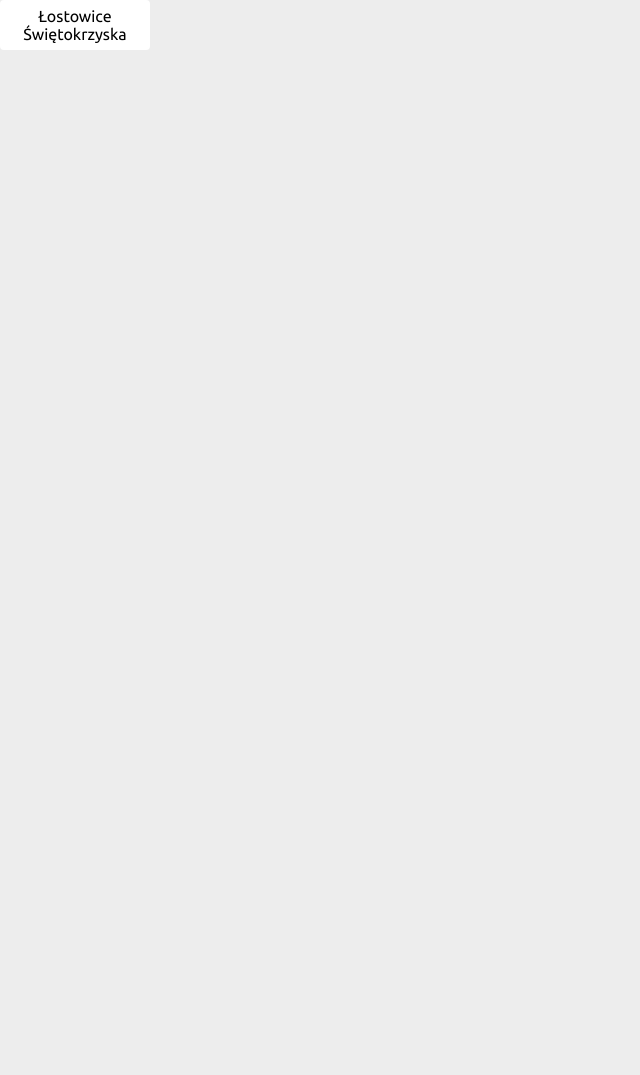
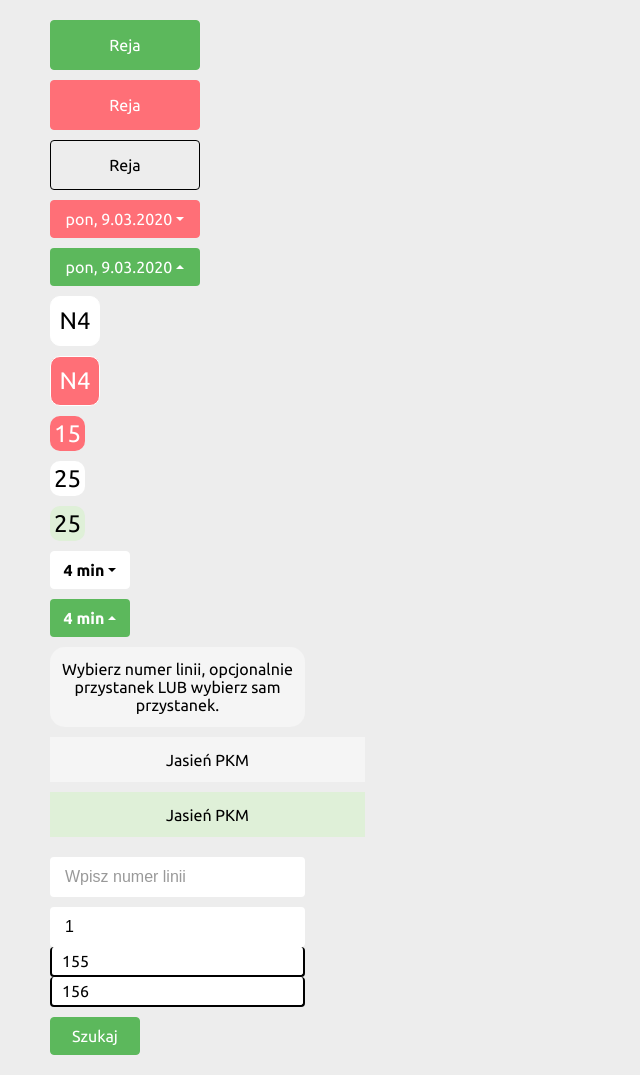
Before and after one commit to mkociak/gtt, a React app: page / in a window 1280 px wide. Shown: the whole page, without its empty margins (0-640 px from the left). Before the commit the page ends 800 px from the top, so only its background shows below. Built offline with nearby package versions, Linux system fonts and the light colour scheme.

Commit message:
add components

```diff
--- a/src/layouts/Header.js
+++ b/src/layouts/Header.js
@@ -6,9 +6,34 @@ const Header = (props) => {
     return (
         <header>
             {/* <img className="header__logo" src={gtt} alt="logo"/> */}
-            <button className="button-big">Łostowice Świętokrzyska</button>
+            <div className="btn-green btn-big">Reja</div>
+            <div className="btn-red btn-big">Reja</div>
+            <div className="btn-transparent btn-big">Reja</div>
+            <div className="btn-red btn-medium btn-calendar">pon, 9.03.2020</div>
+            <div className="btn-red btn-medium btn-calendar btn-calendar--active">pon, 9.03.2020</div>
+            <div className="btn-line">N4</div>
+            <div className="btn-line--active">N4</div>
+            <div className="time-label-hour">15</div>
+            <div className="time-label">25</div>
+            <div className="time-label--active">25</div>
+            <div className="btn-coming-departure">4 min</div>
+            <div className="btn-coming-departure btn-coming-departure--active">4 min</div>
+
+            <div className="info-plate">
+                Wybierz numer linii, opcjonalnie przystanek LUB wybierz sam przystanek.
+            </div>
+            <div className="stop-list-item">Jasień PKM</div>
+            <div className="stop-list-item--active">Jasień PKM</div>
+            <input type="text" className="search-input" placeholder="Wpisz numer linii" />
+            <form style={{margin: 0}}>
+                <input type="text" className="search-input" value="1" />
+                <div className="search-item">155</div>
+                <div className="search-item">156</div>
+            </form>
+            <div className="btn-search">Szukaj</div>
+
         </header>
-     );
+    );
 }
 
 export default Header;
--- a/src/styles/App.scss
+++ b/src/styles/App.scss
@@ -4,9 +4,13 @@
     margin: 0;
     padding: 0;
     box-sizing: border-box;
-    font-family: 'Ubuntu', sans-serif;
+    &::selection {
+        background: black;
+        color: white;
+    }
 }
 
 body {
     background-color: $bg-color;
+    font-family: 'Ubuntu', sans-serif;
 }
--- a/src/styles/Header.scss
+++ b/src/styles/Header.scss
@@ -1,8 +1,5 @@
 @import 'Main';
 
-header {
-    .btn {
-        @include button;
-        border: 2px solid black;
-    }
+* {
+    margin: 10px;
 }
--- a/src/styles/Main.scss
+++ b/src/styles/Main.scss
@@ -1,4 +1,4 @@
 @import 'variables';
 @import 'mixins';
 @import 'components';
-@import url('https://fonts.googleapis.com/css?family=Ubuntu:400,700&display=swap&subset=latin-ext');
+@import url('https://fonts.googleapis.com/css?family=Ubuntu:300,400,700&display=swap&subset=latin-ext');
--- a/src/styles/_components.scss
+++ b/src/styles/_components.scss
@@ -1 +1,165 @@
 // 1. Buttons
+.btn-big {
+    height: 50px;
+}
+
+.btn-medium {
+    height: 38px;
+}
+
+.btn-line {
+    @include button($font-size: 1.5rem);
+    width: 50px;
+    height: 50px;
+    border-radius: 10px;
+}
+
+.btn-line--active {
+    @extend .btn-line;
+    color: white;
+    background-color: $light-red-color;
+}
+
+
+.btn-transparent {
+    @include button(transparent, black);
+    border-color: black;
+    &::selection {
+        color: white;
+    }
+}
+
+.btn-green {
+    @include button($green-color, white);
+    &::selection {
+        color: $green-color;
+    }
+}
+
+.btn-red {
+    @include button($light-red-color, white);
+    &::selection {
+        color: $light-red-color;
+    }
+}
+
+.btn-search {
+    @include button($green-color, white);
+    width: 90px;
+    height: 38px;
+}
+
+.btn-coming-departure {
+    @include button();
+    width: 80px;
+    height: 38px;
+    font-weight: 700;
+    &::after {
+        @include button-triangle();
+    }
+}
+
+.btn-coming-departure--active {
+    background-color: $green-color;
+    color: white;
+    border: none;
+    &::after {
+        @include button-triangle;
+        transform: rotate(180deg);
+    }
+}
+
+.btn-calendar {
+    &::after {
+        @include button-triangle;
+    }
+}
+
+.btn-calendar--active {
+    background-color: $green-color;
+    border: none;
+    &::after {
+        transform: rotate(180deg);
+    }
+}
+
+// 2. Plates
+
+.info-plate {
+    width: 255px;
+    min-height: 80px;
+    text-align: center;
+    @include centerXY;
+    background-color: $plate-color;
+    border-radius: 15px;
+}
+
+.stop-list-item {
+    width: 315px;
+    height: 45px;
+    background-color: $plate-color;
+    @include centerXY;
+    cursor: pointer;
+}
+
+.stop-list-item--active {
+    @extend .stop-list-item;
+    background-color: $light-green-color;
+}
+
+// 3. Form
+
+.search-input {
+    width: 255px;
+    height: 40px;
+    border-radius: 4px;
+    padding-left: 15px;
+    border: none;
+    font-size: 1rem;
+    margin-bottom: 0;
+    &::placeholder {
+        color: $placeholder-color;
+        font-size: 1rem;
+    }
+}
+
+.search-item {
+    @extend .search-input;
+    background-color: #fff;
+    border: 2px solid black;
+    border-top: none;
+    height: 30px;
+    padding-left: 10px;
+    margin-top: 0;
+    cursor: pointer;
+    transition: .3s;
+    display: flex;
+    align-items: center;
+    &:hover {
+        background-color: $dark-gray-color;
+        color: white;
+    }
+}
+
+// 4. Timetable
+
+.time-label {
+    width: 35px;
+    height: 35px;
+    @include centerXY;
+    font-size: 1.5rem;
+    border-radius: 10px;
+    background-color: #fff;
+}
+
+.time-label-hour {
+    @extend .time-label;
+    background-color: $light-red-color;
+    color: white;
+    border: none;
+}
+
+.time-label--active {
+    @extend .time-label;
+    background-color: $light-green-color;
+}
--- a/src/styles/_mixins.scss
+++ b/src/styles/_mixins.scss
@@ -1,23 +1,14 @@
 // 1. Buttons
 
 @mixin button($bg-color: white, $font-color: black, $font-size: 1rem) {
+    @include centerXY();
     width: 150px;
     border-radius: 4px;
-    border: none;
+    border: 1px solid $bg-color;
     background-color: $bg-color;
     color: $font-color;
     font-size: $font-size;
     cursor: pointer;
-}
-
-.button-big {
-    @include button($bg-color: white, $font-color: black, $font-size: 1rem);
-    height: 50px;
-}
-
-@mixin button-medium($bg-color: white, $font-color: black, $font-size: 1rem) {
-    @include button($bg-color, $font-color, $font-size);
-    height: 38px;
 }
 
 @mixin button-line($bg-color: none, $font-color: black, $font-size: 1rem) {
@@ -25,3 +16,24 @@
     height: 50px;
     border-radius: 10px;
 }
+
+// 2. Centering
+
+@mixin centerXY {
+    display: flex;
+    align-items: center;
+    justify-content: center;
+}
+
+// 3. Others
+
+@mixin button-triangle {
+    display: inline-block;
+        margin-left: .255em;
+        vertical-align: .255em;
+        content: "";
+        border-top: .3em solid;
+        border-right: .3em solid transparent;
+        border-bottom: 0;
+        border-left: .3em solid transparent;
+}
--- a/src/styles/_variables.scss
+++ b/src/styles/_variables.scss
@@ -1,6 +1,8 @@
 // 1. Colors
 
 $bg-color: #EDEDED;
+$plate-color: #F5F5F5;
+$placeholder-color: #999;
 $yellow-color: #FFD540;
 $green-color: #5CB85C;
 $dark-red-color: #8B0000;
```
